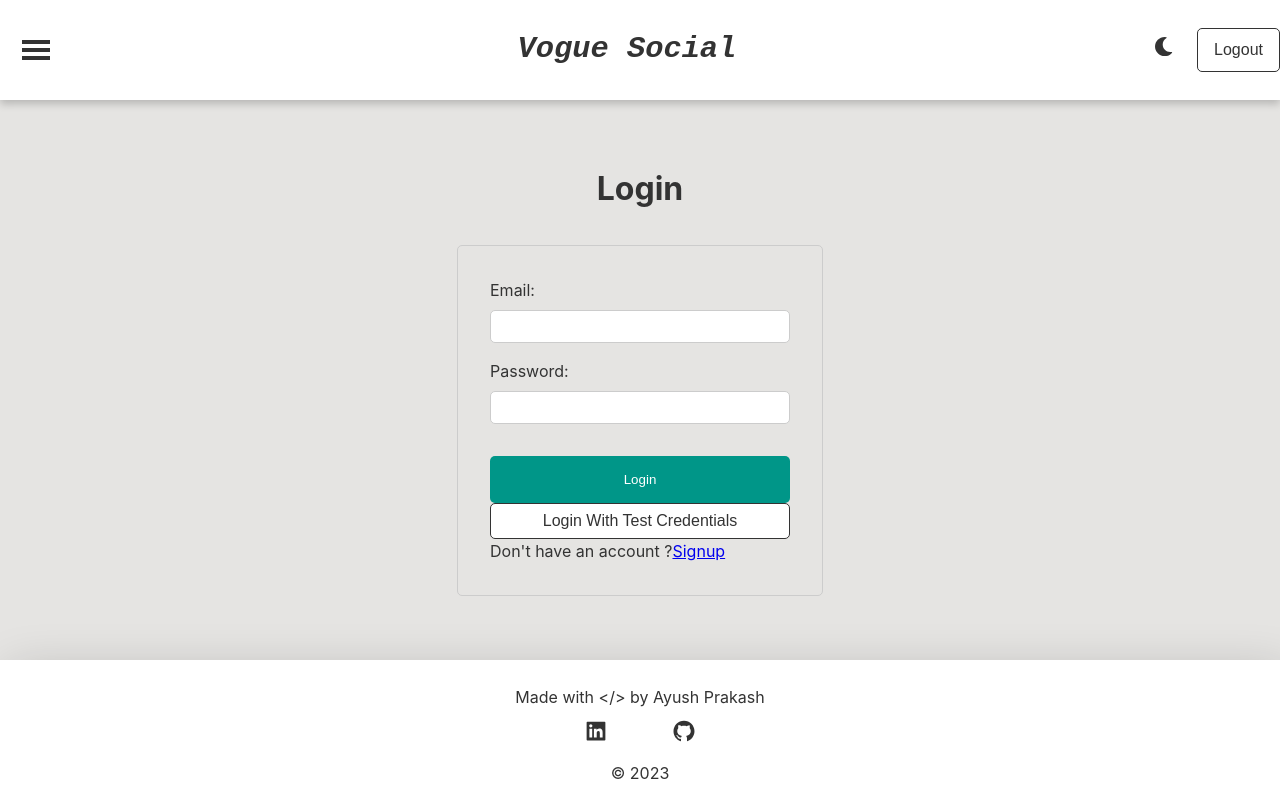
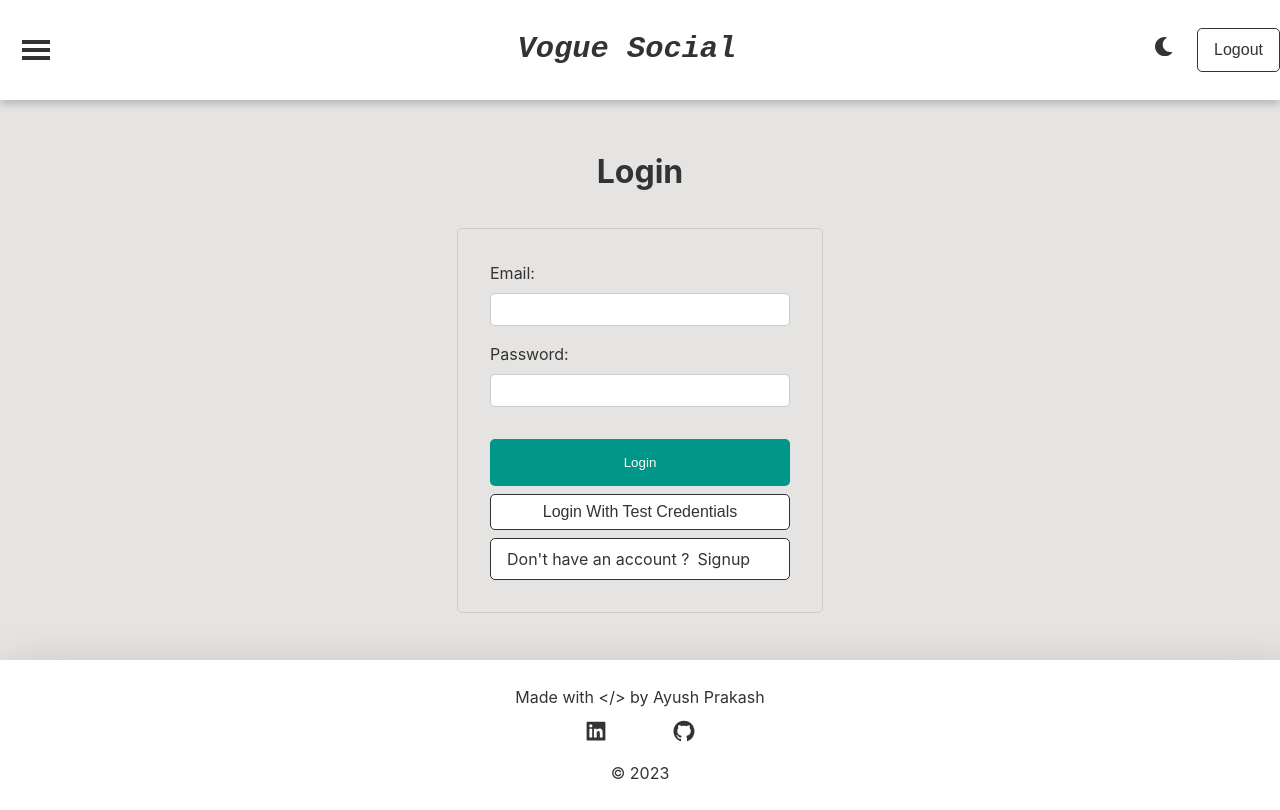
Before and after one commit to ayush65/Vogue-social, a React (Vite) app: page /login in a window 1280 px wide. Built offline with nearby package versions, Linux system fonts and the light colour scheme.

Commit message:
refracted css

```diff
--- a/index.html
+++ b/index.html
@@ -7,7 +7,7 @@
     href="https://cdnjs.cloudflare.com/ajax/libs/animate.css/4.1.1/animate.min.css"
   />
     <meta name="viewport" content="width=device-width, initial-scale=1.0" />
-    <title>Vite + React + TS</title>
+    <title>Vogue Social</title>
   </head>
   <body>
     <div id="root"></div>
--- a/src/Pages/Login/Login.css
+++ b/src/Pages/Login/Login.css
@@ -18,6 +18,22 @@
   padding: 2rem;
   border: 1px solid #ccc;
   border-radius: 5px;
+}
+.link-btn {
+  text-decoration: none;
+  text-align: center;
+  margin-left: 0.5rem;
+}
+
+.link-div {
+  padding: 10px;
+  margin-top: 0.5rem;
+  border-radius: 10px;
+  background-color: transparent;
+}
+.margin-top {
+  margin-top: 0.5rem;
+  text-decoration: none;
 }
 
 .form-group {
--- a/src/Pages/Login/Login.tsx
+++ b/src/Pages/Login/Login.tsx
@@ -131,7 +131,7 @@ function Login({ loginState, setLoginState }: Login) {
           Login
         </button>
         <button
-          className="logout-btn"
+          className="logout-btn margin-top"
           onClick={() => {
             setUsername("ayush@gmail.com");
             setPassword("password");
@@ -139,10 +139,13 @@ function Login({ loginState, setLoginState }: Login) {
         >
           Login With Test Credentials{" "}
         </button>
-        <div className="display-flex">
-          <p> Don't have an account ?</p>
-          <Link to="/signup">Signup</Link>
-        </div>
+        <Link
+          to="/signup"
+          className="display-flex logout-btn margin-top  link-div"
+        >
+          <p> Don't have an account ? </p>
+          <p className="link-btn">Signup</p>
+        </Link>
       </form>
     </div>
   );
--- a/src/Pages/Signup/Signup.tsx
+++ b/src/Pages/Signup/Signup.tsx
@@ -155,10 +155,10 @@ const SignUpForm: React.FC = () => {
         <button type="submit" className="signup-form__button">
           Sign Up
         </button>
-        <div className="display-flex">
+        <Link to="/login" className="display-flex logout-btn margin-top">
           <p> Don't have an account ?</p>
-          <Link to="/login">Login</Link>
-        </div>
+          <p>Login</p>
+        </Link>
       </form>
     </div>
   );
```
